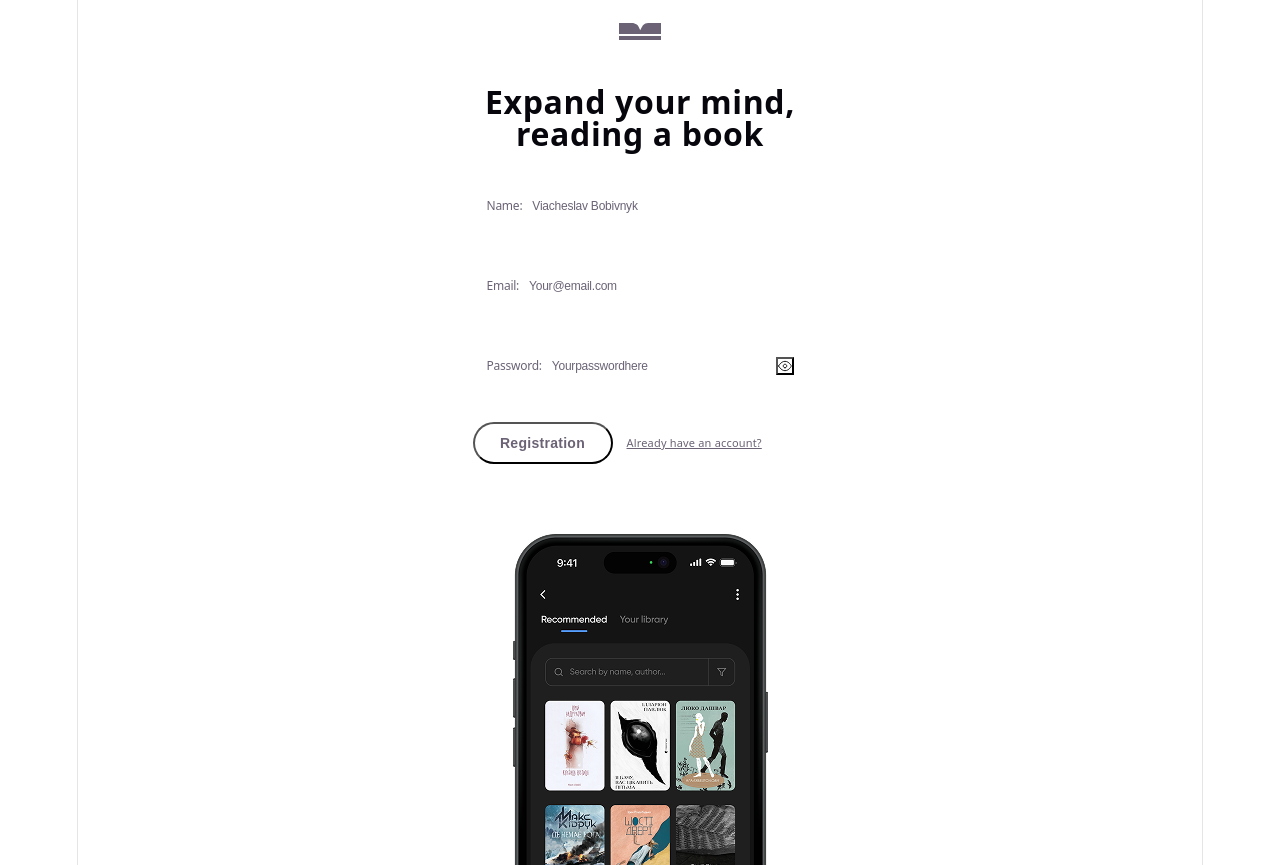
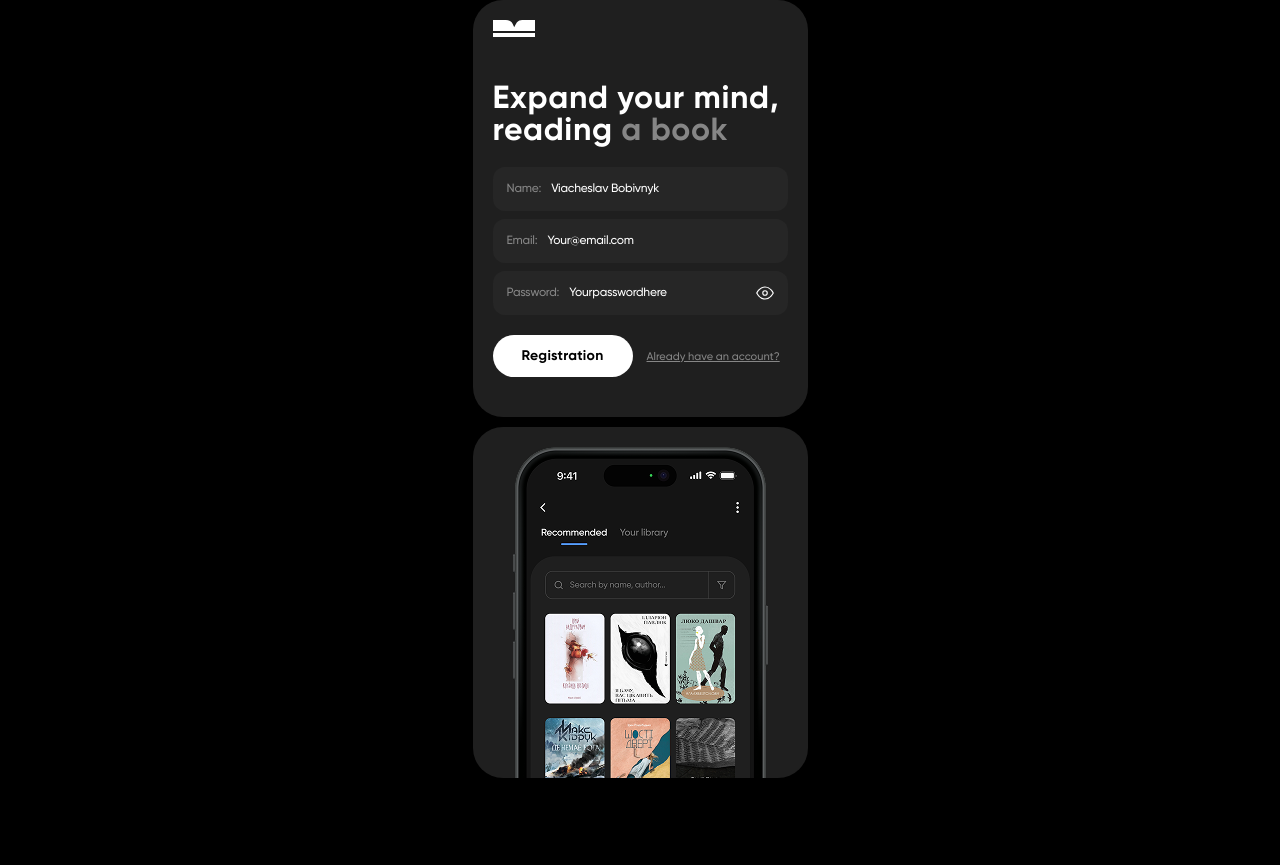
Before and after one commit to Viacheslav-Bo/read-journey-frontend, a React (Vite) app: page /register in a window 1280 px wide. After the commit the page ends 800 px from the top, so only its background shows below. Built offline with nearby package versions, Linux system fonts and the light colour scheme; no server answers.

Commit message:
chore: update hooks, LibraryPage, routes, global CSS variables

```diff
--- a/src/hooks/useBooks.ts
+++ b/src/hooks/useBooks.ts
@@ -9,7 +9,7 @@ interface Filters {
   author: string;
 }
 
-export const useBooks = (page: number, filters: Filters) => {
+export const useBooks = (page: number, filters: Filters, limit: number) => {
   const [books, setBooks] = useState<RecommendedBook[]>([]);
   const [totalPages, setTotalPages] = useState(1);
 
@@ -18,7 +18,7 @@ export const useBooks = (page: number, filters: Filters) => {
       try {
         const response = await getBooks({
           page,
-          limit: 20,
+          limit,
           title: filters.title || undefined,
           author: filters.author || undefined,
         });
@@ -34,7 +34,7 @@ export const useBooks = (page: number, filters: Filters) => {
     };
 
     fetchBooks();
-  }, [page, filters]);
+  }, [page, limit, filters]);
 
   return { books, totalPages };
 };
--- a/src/index.css
+++ b/src/index.css
@@ -1,111 +1,87 @@
+@import "./styles/fonts.css";
+
+
 :root {
-  --text: #6b6375;
-  --text-h: #08060d;
-  --bg: #fff;
-  --border: #e5e4e7;
-  --code-bg: #f4f3ec;
-  --accent: #aa3bff;
-  --accent-bg: rgba(170, 59, 255, 0.1);
-  --accent-border: rgba(170, 59, 255, 0.5);
-  --social-bg: rgba(244, 243, 236, 0.5);
-  --shadow:
-    rgba(0, 0, 0, 0.1) 0 10px 15px -3px, rgba(0, 0, 0, 0.05) 0 4px 6px -2px;
+  --color-bg: #000000;
+  --color-surface: #1f1f1f;
+  --color-surface-elevated: #262626;
+  --color-border: #3e3e3e;
 
-  --sans: system-ui, 'Segoe UI', Roboto, sans-serif;
-  --heading: system-ui, 'Segoe UI', Roboto, sans-serif;
-  --mono: ui-monospace, Consolas, monospace;
+  --color-text-primary: #ffffff;
+  --color-text-secondary: #868686;
 
-  font: 18px/145% var(--sans);
-  letter-spacing: 0.18px;
-  color-scheme: light dark;
-  color: var(--text);
-  background: var(--bg);
-  font-synthesis: none;
-  text-rendering: optimizeLegibility;
-  -webkit-font-smoothing: antialiased;
-  -moz-osx-font-smoothing: grayscale;
+  --color-blue: #4f92f7;
+  --color-green: #30b94d;
+  --color-error: #e0433f;
 
-  @media (max-width: 1024px) {
-    font-size: 16px;
+  --font-family: "Gilroy", sans-serif;
+  --second-family: "SF Pro Text", sans-serif;
+
+}
+
+* {
+  box-sizing: border-box;
+  margin: 0;
+  padding: 0;
+}
+
+body {
+  font-family: var(--font-family);
+  background-color: var(--color-bg);
+  color: var(--color-text-primary);
+  margin: 0 auto;
+
+}
+
+button {
+  font-family: inherit;
+  cursor: pointer;
+  border: none;
+  border-radius: 999px;
+}
+
+input,
+select {
+  font-family: inherit;
+}
+
+a {
+  color: inherit;
+  text-decoration: none;
+}
+
+.page {
+  padding: 20px;
+}
+
+input:-webkit-autofill,
+input:-webkit-autofill:hover,
+input:-webkit-autofill:focus,
+input:-webkit-autofill:active,
+textarea:-webkit-autofill,
+select:-webkit-autofill {
+  -webkit-text-fill-color: var(--color-text-primary);
+  caret-color: var(--color-text-primary);
+  -webkit-box-shadow: 0 0 0 1000px var(--color-surface-elevated) inset;
+  box-shadow: 0 0 0 1000px var(--color-surface-elevated) inset;
+  transition: background-color 9999s ease-in-out 0s;
+}
+
+.container {
+  width: 100%;
+  margin: 0 auto;
+  padding-inline: 20px;
+}
+
+@media (min-width: 768px) {
+  .container {
+    padding-inline: 32px;
   }
 }
 
-@media (prefers-color-scheme: dark) {
-  :root {
-    --text: #9ca3af;
-    --text-h: #f3f4f6;
-    --bg: #16171d;
-    --border: #2e303a;
-    --code-bg: #1f2028;
-    --accent: #c084fc;
-    --accent-bg: rgba(192, 132, 252, 0.15);
-    --accent-border: rgba(192, 132, 252, 0.5);
-    --social-bg: rgba(47, 48, 58, 0.5);
-    --shadow:
-      rgba(0, 0, 0, 0.4) 0 10px 15px -3px, rgba(0, 0, 0, 0.25) 0 4px 6px -2px;
-  }
-
-  #social .button-icon {
-    filter: invert(1) brightness(2);
+@media (min-width: 1440px) {
+  .container {
+    max-width: 1440px;
+    padding-inline: 64px;
   }
 }
-
-#root {
-  width: 1126px;
-  max-width: 100%;
-  margin: 0 auto;
-  text-align: center;
-  border-inline: 1px solid var(--border);
-  min-height: 100svh;
-  display: flex;
-  flex-direction: column;
-  box-sizing: border-box;
-}
-
-body {
-  margin: 0;
-}
-
-h1,
-h2 {
-  font-family: var(--heading);
-  font-weight: 500;
-  color: var(--text-h);
-}
-
-h1 {
-  font-size: 56px;
-  letter-spacing: -1.68px;
-  margin: 32px 0;
-  @media (max-width: 1024px) {
-    font-size: 36px;
-    margin: 20px 0;
-  }
-}
-h2 {
-  font-size: 24px;
-  line-height: 118%;
-  letter-spacing: -0.24px;
-  margin: 0 0 8px;
-  @media (max-width: 1024px) {
-    font-size: 20px;
-  }
-}
-p {
-  margin: 0;
-}
-
-code,
-.counter {
-  font-family: var(--mono);
-  display: inline-flex;
-  border-radius: 4px;
-  color: var(--text-h);
-}
-
-code {
-  font-size: 15px;
-  line-height: 135%;
-  padding: 4px 8px;
-  background: var(--code-bg);
-}
--- a/src/pages/LibraryPage.tsx
+++ b/src/pages/LibraryPage.tsx
@@ -5,7 +5,7 @@ import axios from "axios";
 import { useLibrary } from "../hooks/useLibrary";
 import { deleteBook } from "../api/library/library";
 import LibraryFilters from "../components/LibraryFilters";
-import BookCard from "../components/BookCard";
+import BookCard from "../components/BookCard/BookCard";
 import { ReadingStatus } from "../types/status";
 
 export default function LibraryPage() {
--- a/src/routes/AppRoutes.tsx
+++ b/src/routes/AppRoutes.tsx
@@ -2,7 +2,7 @@ import { Routes, Route } from "react-router-dom";
 import ProtectedRoute from "./ProtectedRoute";
 import RegisterPage from "../pages/auth/RegisterPage";
 import LoginPage from "../pages/auth/LoginPage";
-import RecommendedPage from "../pages/RecommendedPage";
+import RecommendedPage from "../pages/RecommendedPage/RecommendedPage";
 import LibraryPage from "../pages/LibraryPage";
 import ReadingPage from "../pages/ReadingPage";
 
```
